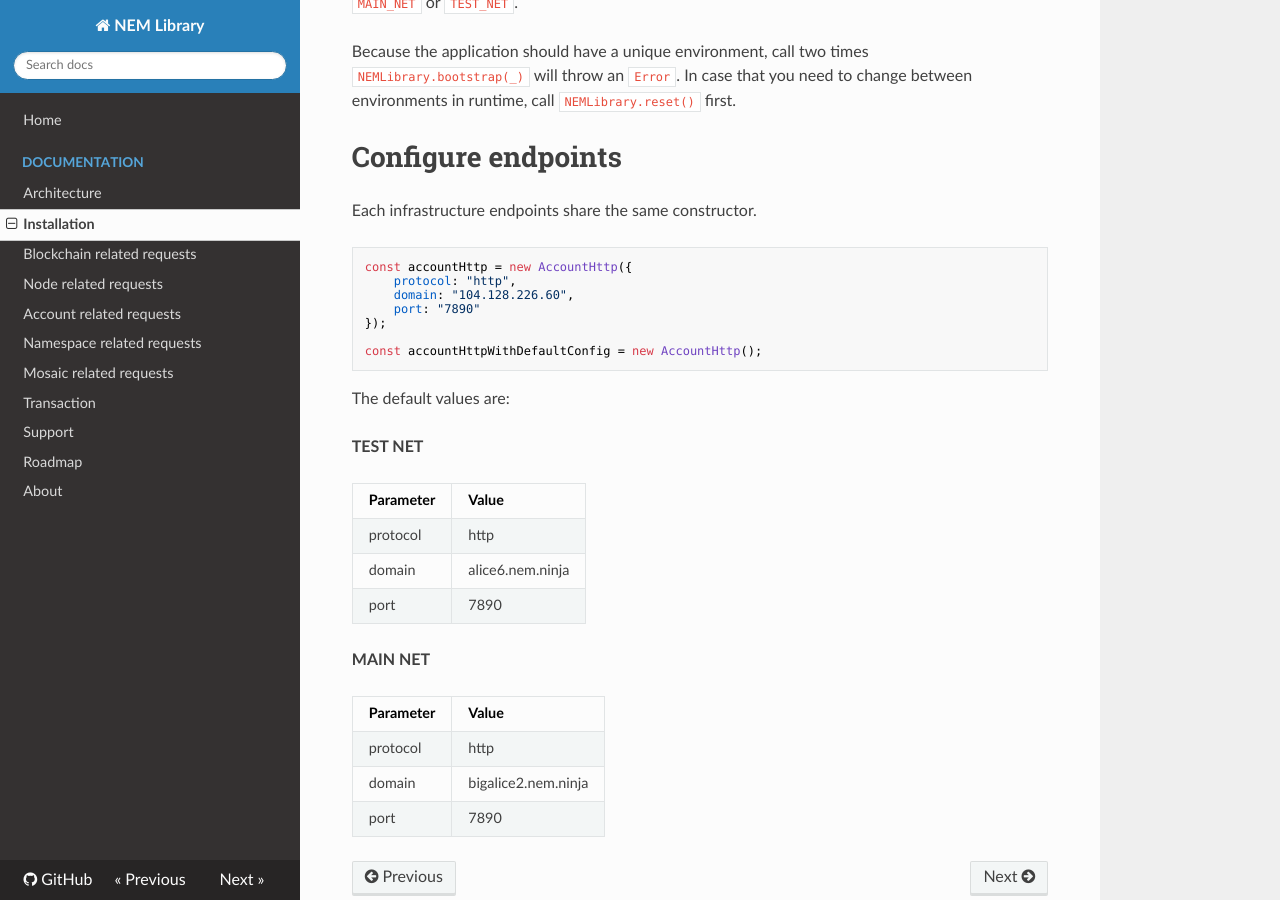
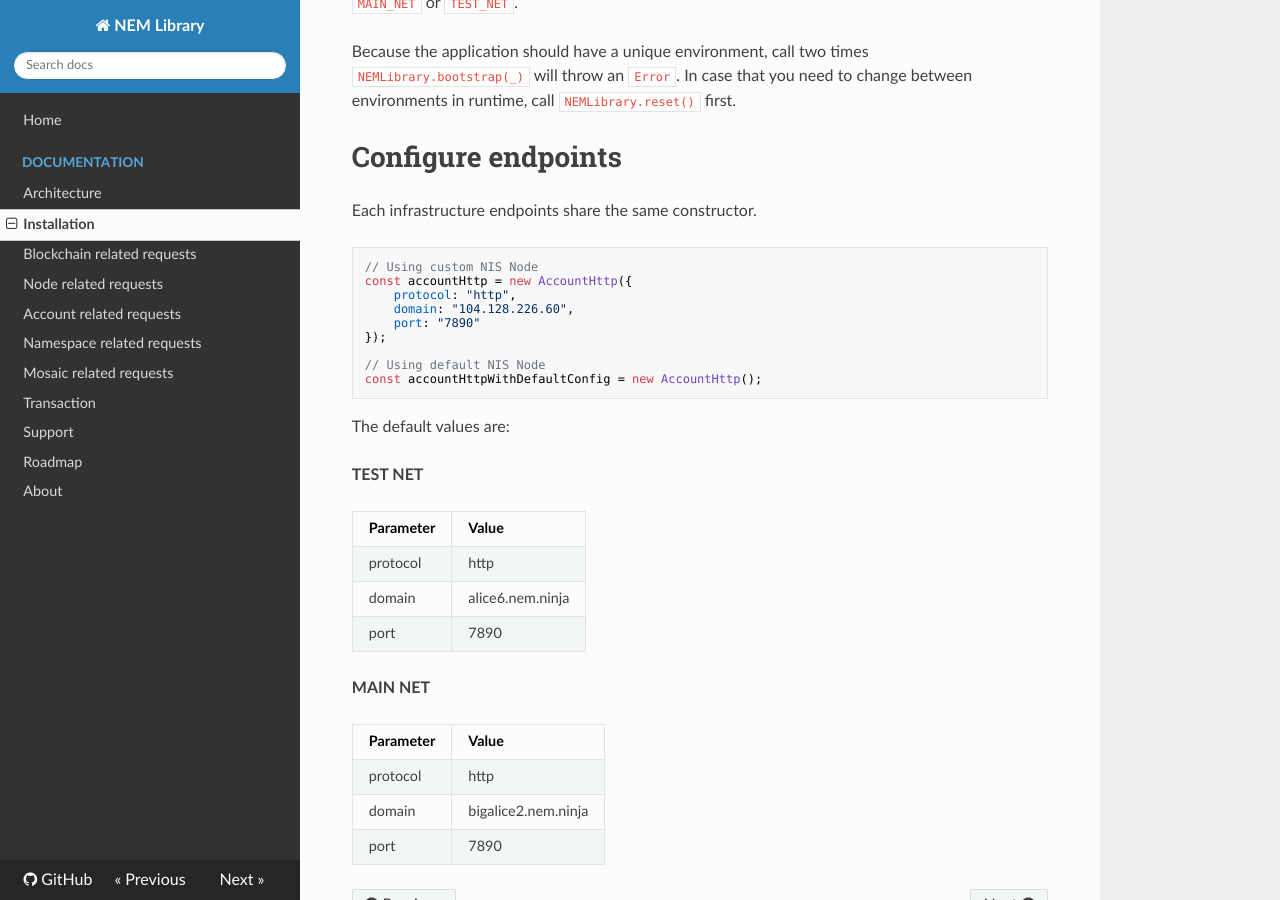
Before and after one commit to takahser/nem-library-docs, an MkDocs documentation site: the page built from docs/documentation/overview.md, in a window 1280 px wide and 900 px high, scrolled down 503 px. Built offline with MkDocs 1.6.1, drawn with Linux system fonts in a browser that asks for light colours; nearby versions of some CDN libraries; old or Windows-style settings are respelled for this version of MkDocs.

Commit message:
commenting code

````diff
--- a/docs/documentation/overview.md
+++ b/docs/documentation/overview.md
@@ -28,12 +28,14 @@ In case that you need to change between environments in runtime, call `NEMLibrar
 Each infrastructure endpoints share the same constructor.
 
 ```typescript
+// Using custom NIS Node
 const accountHttp = new AccountHttp({
     protocol: "http",
     domain: "104.128.226.60",
     port: "7890"
 });
 
+// Using default NIS Node
 const accountHttpWithDefaultConfig = new AccountHttp();
 ```
 
````
